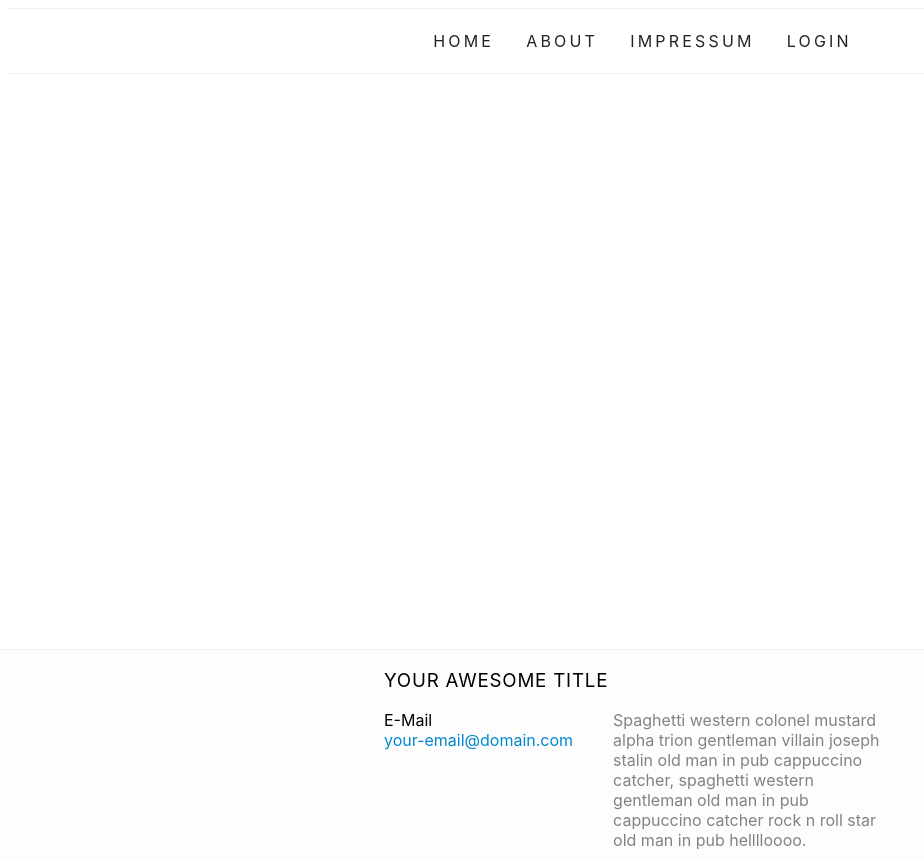
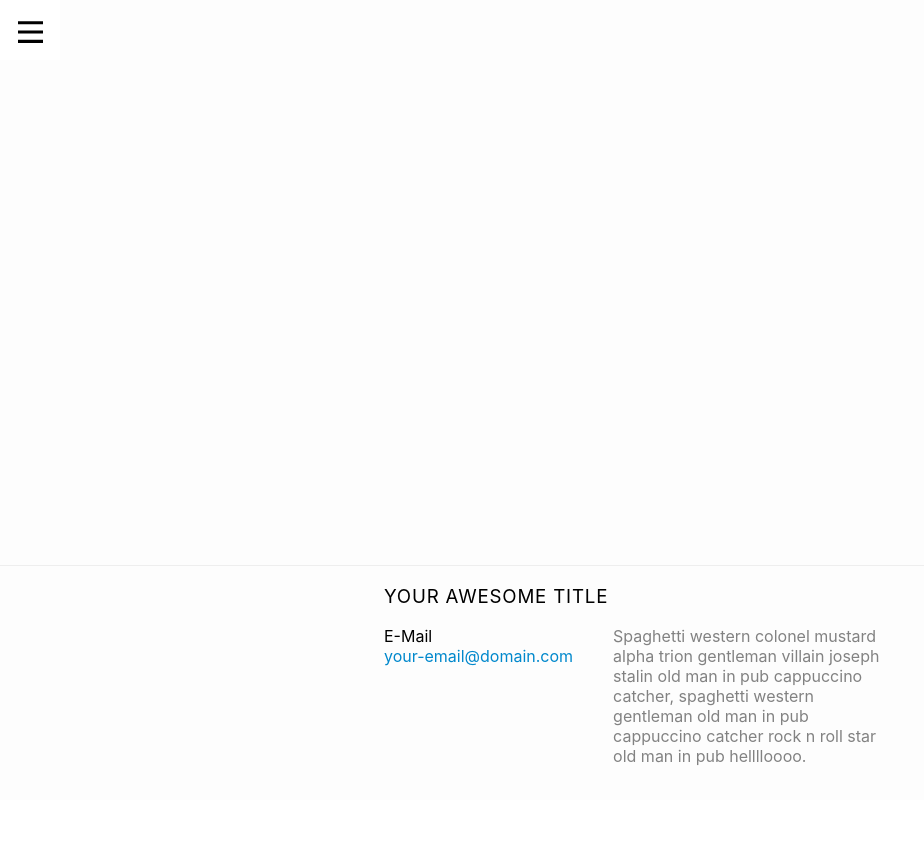
Before and after one commit to thesus/bokstaever, a Django app: page / in a window 1280 px wide. Shown: the whole page, without its empty margins (0-924 px from the left). After the commit the page ends 765 px from the top, so only its background shows below. Run offline with Django 3.2, Linux system fonts and the light colour scheme; data that the repository does not hold is empty; style sheets or scripts are compiled from the project's sources.

Commit message:
Changed menu style and position, also some media rules for post detail view

```diff
--- a/src/bokstaever/static/css/style.scss
+++ b/src/bokstaever/static/css/style.scss
@@ -88,6 +88,7 @@ body {
   // font-family: Georgia, serif;
   font-family: $font-family-sans-serif;
   margin: 0;
+  background-color: #fdfdfd;
 }
 
 h1, h2, h3 {
@@ -110,61 +111,57 @@ h1, h2, h3 {
 }
 
 .navbar {
-    display: block;
-    width: calc(100% - 16px);
+    position: absolute;
+    top: 0;
+    left: 0;
     background: #fff;
-    border-top: 1px solid #eee;
-    border-bottom: 1px solid #eee;
-    margin: 8px 8px 10px 8px;
-
-    .container {
-        width: 100%;
-        margin: 0;
-    }
-
+    width: 220px;
+    height: 100%;
+    transform: translate3d(-220px, 0, 0);
+    transition: transform .35s;
+    z-index: 1000;
+    // border-right: 1px solid #eee;
+    // box-sizing: border-box;
     ul {
         list-style: none;
-        margin: 0px 5px 0px 10px;
-        padding: 0;
-        display: flex;
-        justify-content: center;
-        @media screen and (max-width: 700px) {
-            flex-flow: column;
-        }
-        @media screen and (min-width: 701px) {
-            li:not(:first-child):not(:last-child){
-                margin-left: 16px;
-                margin-right: 16px;
-            }
-            li:first-child {
-                margin-right: 16px;
-            }
-            li:last-child {
-                margin-left: 16px;
-            }
-        }
+        padding: 0px 10px 0px 15px;
         li {
             text-transform: uppercase;
             letter-spacing: .2rem;
-            position: relative;
-            line-height: 4rem;
-            height: 4rem;
+            line-height: 3rem;
+            border-bottom: 1px solid #eee;
             a {
                 text-decoration: none;
                 color: #222;
                 width: 100%;
                 display: block;
-                margin: 0;
-                padding: 0;
-            }
-            @media screen and (max-width: 700px) {
-                &:not(:last-child) {
-                    border-bottom: 1px solid #eee;
-                }
             }
         }
     }
 }
+
+label.menu-toggle {
+    // border-right: 1px solid #eee;
+    // border-bottom: 1px solid #eee;
+    // box-sizing: border-box;
+    position: absolute;
+    right: -60px;
+    width: 60px;
+    height: 60px;
+    line-height: 0;
+    display: block;
+    text-indent: -9999px;
+    background: #fff url(/static/svg/menu.svg) 50% 50% / 25px 25px no-repeat;
+}
+
+.menu-checkbox {
+    display: none;
+}
+
+.menu-checkbox:checked + .navbar {
+    transform: translate3d(0, 0, 0);
+}
+
 
 .footer {
     display: block;
@@ -216,19 +213,36 @@ h1, h2, h3 {
 .detail-container {
     .post-image {
         width: 100%;
-        height: 600px;
+        @media screen and (max-width: 500px) {
+            height: 350px;
+        }
+        @media screen and (min-width: 500px) and (max-width: 800px){
+            height: 450px;
+        }
+        @media screen and (min-width: 800px) and (max-width: 1300px){
+            height: 600px;
+        }
+        @media screen and (min-width: 1300px) {
+            height: 750px;
+        }
+
+        overflow: hidden;
         top: 5rem;
-        left: 0;
-        z-index: 0;
         img {
             object-fit: cover;
             width: 100%;
-            max-height: 100%;
+            height: 100%;
 
         }
     }
     .post-content {
         width: 60%;
+        @media screen and (min-width: 500px) and (max-width: 700px) {
+            width: 80%;
+        }
+        @media screen and (max-width: 500px) {
+            width: 95%;
+        }
         margin: auto;
 
         .text {
--- a/src/bokstaever/templates/bokstaever/base.html
+++ b/src/bokstaever/templates/bokstaever/base.html
@@ -9,7 +9,9 @@
 {% endblock javascript %}
 
 {% block base %}
-    <nav class="navbar">
+<input type="checkbox" class="menu-checkbox" id="menu">
+<nav class="navbar">
+     <label class="menu-toggle" for="menu"><span>Menu</span></label>
         <div class="container">
             <ul>
                 <li><a href="/">Home</a></li>
```
Also changed, not shown: src/bokstaever/static/svg/menu.svg (added).
